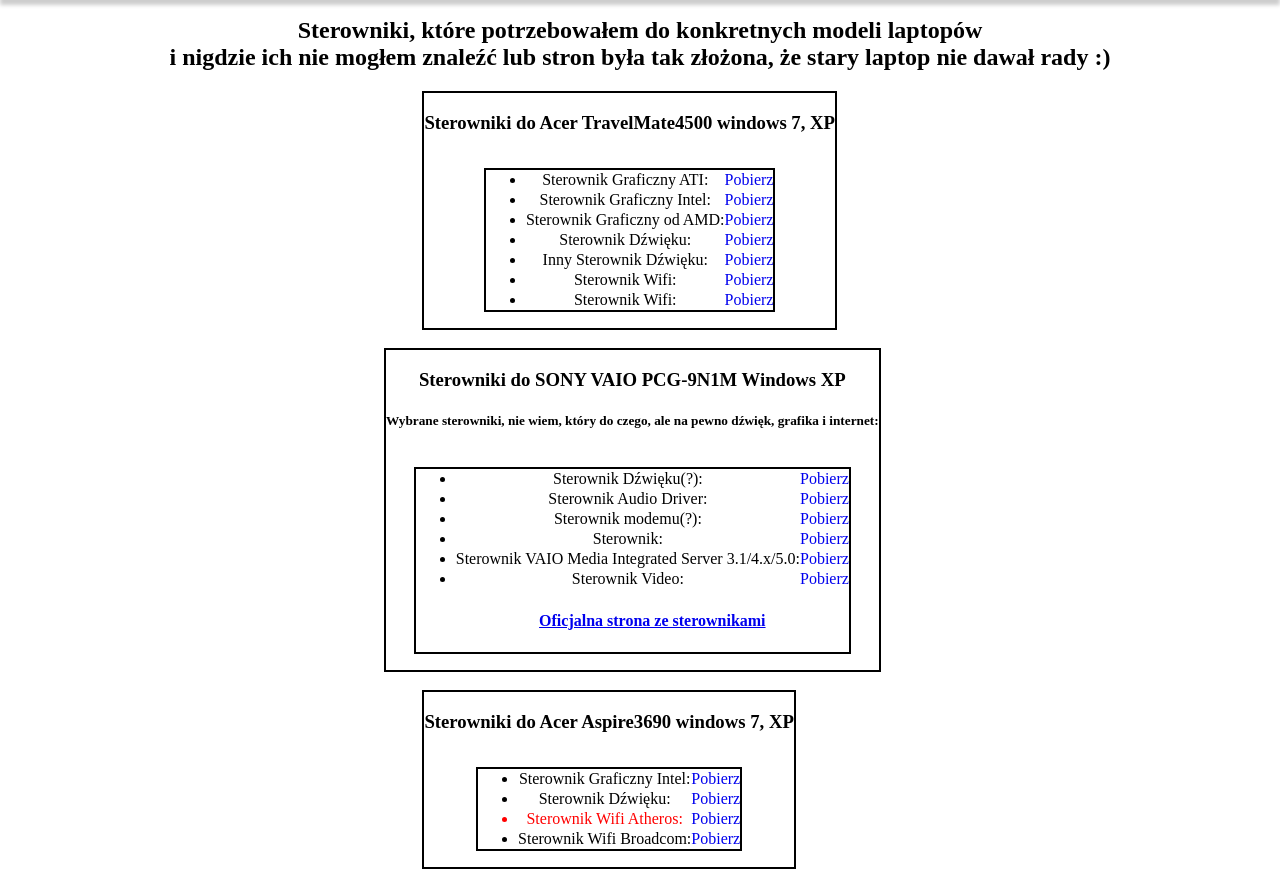
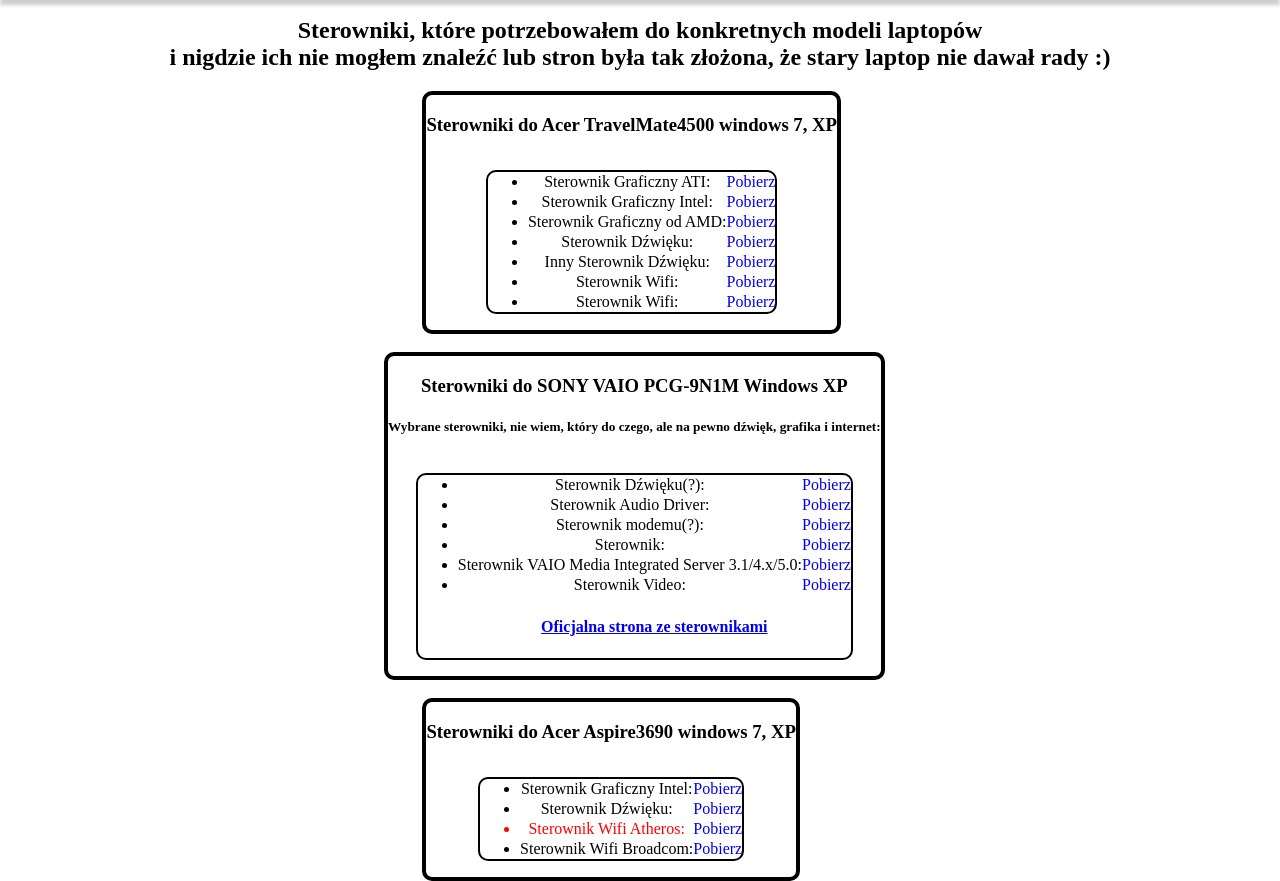
Before and after one commit to Nild13/sterowniki, a plain HTML site: page index.html in a window 1280 px wide. Shown: the part 53-934 px from the top of the page. Drawn offline with Linux system fonts and the light colour scheme.

Commit message:
lekkie ostylowanie

```diff
--- a/index.html
+++ b/index.html
@@ -12,9 +12,9 @@
         <div class="textClass">STEROWNIKI</div>
     </header>
  <h2 style="text-align: center; margin-top: 70px;"> Sterowniki, które potrzebowałem do konkretnych modeli laptopów</br> i nigdzie ich nie mogłem znaleźć lub stron była tak złożona, że stary laptop nie dawał rady :)</h2>
- <div style="border:2px solid black;display: inline-block; text-align: center;margin-left: 33%;">
+ <div style="border-radius: 10px;border:4px solid black;display: inline-block; text-align: center;margin-left: 33%;">
 <h3 style="font-weight: bold;">Sterowniki do Acer TravelMate4500 windows 7, XP</h3>
-<ul style="border:2px solid black;display: inline-block;line-height: 20px;">
+<ul style="border-radius: 10px;border:2px solid black;display: inline-block;line-height: 20px;">
     <li>Sterownik Graficzny ATI: <a href="TRAVELMATE4500\VGA_ATI_6.14.10.6476_XPx86.zip" download><span style="float: right">Pobierz</span></a> </li>
     <li>Sterownik Graficzny Intel: <a href="TRAVELMATE4500\VGA_Intel_6.14.10.3762_XPx86.zip" download><span style="float: right">Pobierz</span></a> </li>
     <li>Sterownik Graficzny od AMD: <a href="TRAVELMATE4500\amd_dna_94_32.zip" download><span style="float: right">Pobierz</span></a> </li>
@@ -25,12 +25,12 @@
 </ul>
 </div>
 <br><br>
-<div style="border:2px solid black;display: inline-block;margin-left: 30%;text-align: center;">
+<div style="border-radius: 10px;border:4px solid black;display: inline-block;margin-left: 30%;text-align: center;">
 <h3 style="font-weight: bold;">Sterowniki do SONY VAIO PCG-9N1M Windows XP</h3>
 
 <h5>Wybrane sterowniki, nie wiem, który do czego, ale na pewno dźwięk, grafika i internet:</h5>
 
-<ul style="border:2px solid black;display: inline-block;line-height: 20px;">
+<ul style="border-radius: 10px;border:2px solid black;display: inline-block;line-height: 20px;">
     <li>Sterownik Dźwięku(?): <a href="SONY\6215532.cab" download><span style="float: right">Pobierz</span></a> </li>
     <li>Sterownik Audio Driver: <a href="SONY\ACD_AD_512014010Logo.zip" download><span style="float: right">Pobierz</span></a> </li>
     <li>Sterownik modemu(?): <a href="SONY\Modem_Motorola_XP_32_z6122506.zip" download><span style="float: right">Pobierz</span></a> </li>
@@ -41,9 +41,9 @@
 </ul>
 </div>
 <br><br>
-<div style="border:2px solid black;display: inline-block; text-align: center;margin-left: 33%;">
+<div style="border-radius: 10px;border:4px solid black;display: inline-block; text-align: center;margin-left: 33%;">
     <h3 style="font-weight: bold;">Sterowniki do Acer Aspire3690 windows 7, XP</h3>
-    <ul style="border:2px solid black;display: inline-block;line-height: 20px;">
+    <ul style="border-radius: 10px;border:2px solid black;display: inline-block;line-height: 20px;">
         <li>Sterownik Graficzny Intel: <a href="ASPIRE3690\VGA_Intel_6.14.10.4543_XPx86.zip" download><span style="float: right">Pobierz</span></a> </li>
         <li>Sterownik Dźwięku: <a href="ASPIRE3690\Audio_RealTek_5.10.0.5273_XPx86.zip" download><span style="float: right">Pobierz</span></a> </li>
         <li style="color: red;">Sterownik Wifi Atheros: <a href="ASPIRE3690\Wireless_Atheros(AR5001)_5.3.0.35_XPx86.zip" download><span style="float: right">Pobierz</span></a> </li>
```
